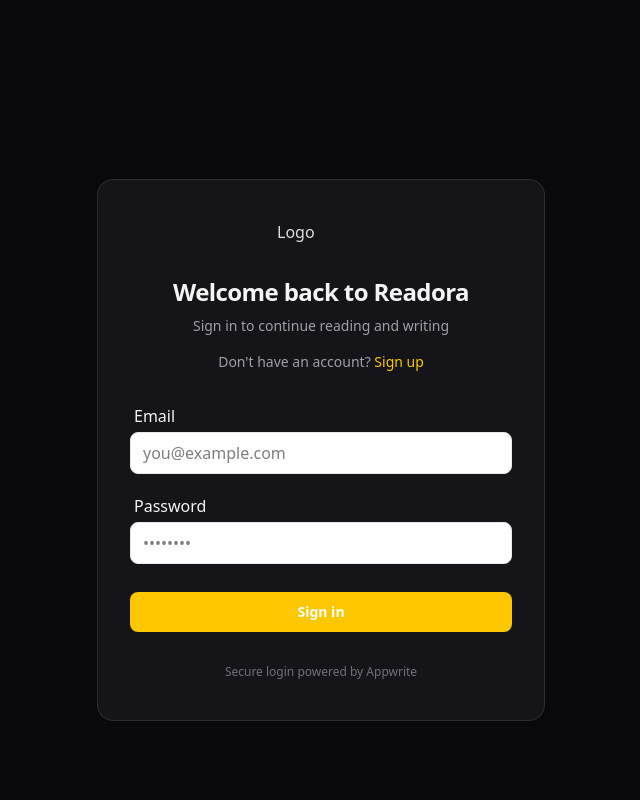
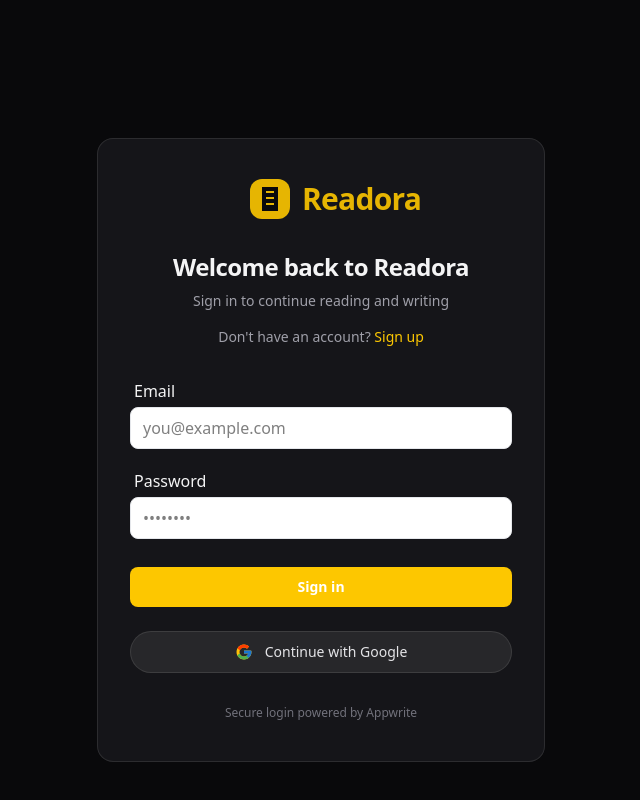
Before and after one commit to Inferno2112/Readora, a React (Vite) app: page /login in a window 1280 px wide. Shown: the part 750-1550 px from the top of the page, without its empty margins (319-959 px from the left). Built offline with nearby package versions, Linux system fonts and the light colour scheme; no server answers.

Commit message:
add google auth and logo

```diff
--- a/index.html
+++ b/index.html
@@ -2,9 +2,9 @@
 <html lang="en">
   <head>
     <meta charset="UTF-8" />
-    <link rel="icon" type="image/svg+xml" href="/vite.svg" />
+    <link rel="icon" type="image/svg+xml" href="/favicon.svg" />
     <meta name="viewport" content="width=device-width, initial-scale=1.0" />
-    <title>megaproject</title>
+    <title>Readora</title>
   </head>
   <body>
     <div id="root"></div>
--- a/src/appwrite/auth.js
+++ b/src/appwrite/auth.js
@@ -35,6 +35,14 @@ export class AuthService {
         }
     }
 
+    async googleLogin() {
+        return this.account.createOAuth2Session(
+            "google",
+            window.location.origin,              // success
+            `${window.location.origin}/login`     // failure
+        );
+    }
+
     async getAccount() {
         try {
             return await this.account.get();
--- /dev/null
+++ b/src/components/GoogleLogin.jsx
@@ -0,0 +1,20 @@
+import { account } from "../appwrite/config";
+
+const googleLogin = () => {
+  account.createOAuth2Session(
+    "google",
+    "http://localhost:3000/",      // success redirect
+    "http://localhost:3000/login"  // failure redirect
+  );
+};
+
+export default function GoogleAuthButton() {
+  return (
+    <button
+      onClick={googleLogin}
+      className="w-full py-3 rounded-xl bg-zinc-950 text-yellow-400 font-semibold"
+    >
+      Continue with Google
+    </button>
+  );
+}
--- a/src/components/Login.jsx
+++ b/src/components/Login.jsx
@@ -31,6 +31,14 @@ function Login() {
       setError(err.message || "Login failed");
     }
   };
+  const googleLogin = async () => {
+    try {
+      await authService.googleLogin();
+    } catch (err) {
+      setError("Google login failed");
+    }
+  };
+
 
   return (
     <div className="w-full bg-zinc-950 text-zinc-100">
@@ -69,7 +77,7 @@ function Login() {
 
           {/* Logo */}
           <div className="mb-8 flex justify-center">
-            <span className="inline-block w-full max-w-[88px] opacity-90">
+            <span className="inline-block w-full pl-30 opacity-90">
               <Logo width="100%" />
             </span>
           </div>
@@ -139,6 +147,29 @@ function Login() {
               </Button>
             </div>
           </form>
+          <div className="mt-6">
+            <button
+              type="button"
+              onClick={googleLogin}
+              className="
+      w-full rounded-full border border-white/10
+      bg-zinc-800 py-2.5
+      text-sm font-medium text-zinc-200
+      hover:bg-zinc-700
+      transition
+      flex items-center justify-center gap-3
+    "
+            >
+              <svg width="18" height="18" viewBox="0 0 48 48">
+                <path fill="#FFC107" d="M43.6 20.4H42V20H24v8h11.3C33.7 32.6 29.3 36 24 36c-6.6 0-12-5.4-12-12s5.4-12 12-12c3.1 0 5.9 1.2 8 3.2l5.7-5.7C34.1 6.1 29.3 4 24 4 12.9 4 4 12.9 4 24s8.9 20 20 20 20-8.9 20-20c0-1.3-.1-2.7-.4-3.6z" />
+                <path fill="#FF3D00" d="M6.3 14.7l6.6 4.8C14.7 16 19 12 24 12c3.1 0 5.9 1.2 8 3.2l5.7-5.7C34.1 6.1 29.3 4 24 4c-7.7 0-14.4 4.3-17.7 10.7z" />
+                <path fill="#4CAF50" d="M24 44c5.2 0 10-2 13.6-5.3l-6.3-5.2C29.3 35.6 26.7 36 24 36c-5.3 0-9.8-3.4-11.4-8.1l-6.5 5C9.4 39.7 16.2 44 24 44z" />
+                <path fill="#1976D2" d="M43.6 20.4H42V20H24v8h11.3c-1 2.6-2.8 4.7-4.9 6.2l6.3 5.2C39.9 36.6 44 30.9 44 24c0-1.3-.1-2.7-.4-3.6z" />
+              </svg>
+              Continue with Google
+            </button>
+          </div>
+
 
           <p className="mt-8 text-center text-xs text-zinc-500">
             Secure login powered by Appwrite
--- a/src/components/Logo.jsx
+++ b/src/components/Logo.jsx
@@ -2,8 +2,17 @@ import React from 'react'
 
 const Logo = (width = "100px") => {
   return (
-    <div>
-      Logo
+    <div className="flex items-center gap-3">
+      <div className="w-10 h-10 rounded-xl bg-yellow-400 flex items-center justify-center">
+        <div className="w-4 h-6 bg-zinc-950 relative">
+          <span className="absolute left-1 top-1 w-2 h-0.5 bg-yellow-400"></span>
+          <span className="absolute left-1 top-2.5 w-2 h-0.5 bg-yellow-400"></span>
+          <span className="absolute left-1 top-4 w-2 h-0.5 bg-yellow-400"></span>
+        </div>
+      </div>
+      <span className="text-3xl font-bold text-yellow-400 tracking-tight">
+        Readora
+      </span>
     </div>
   )
 }
```
Also changed, not shown: src/assets/readora-logo.png (added).
